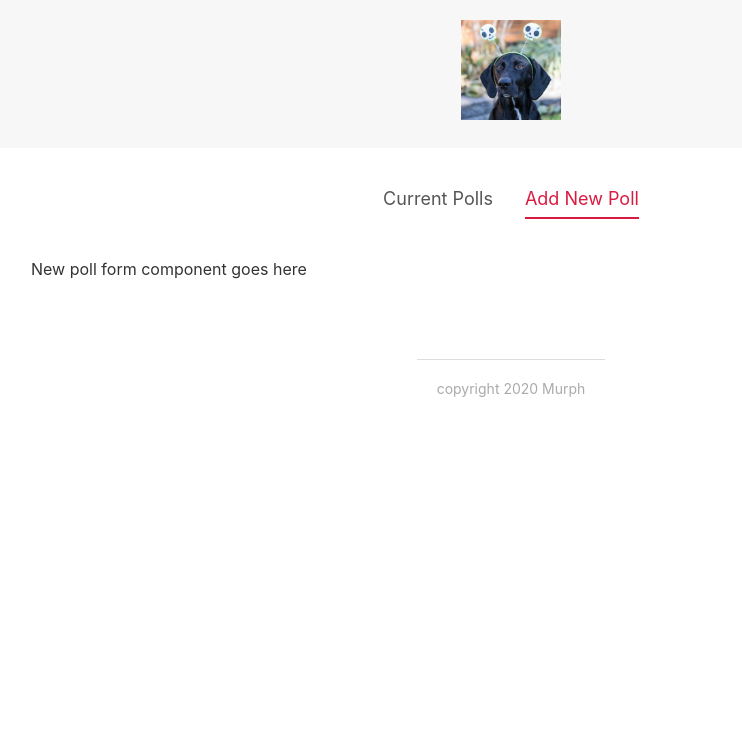
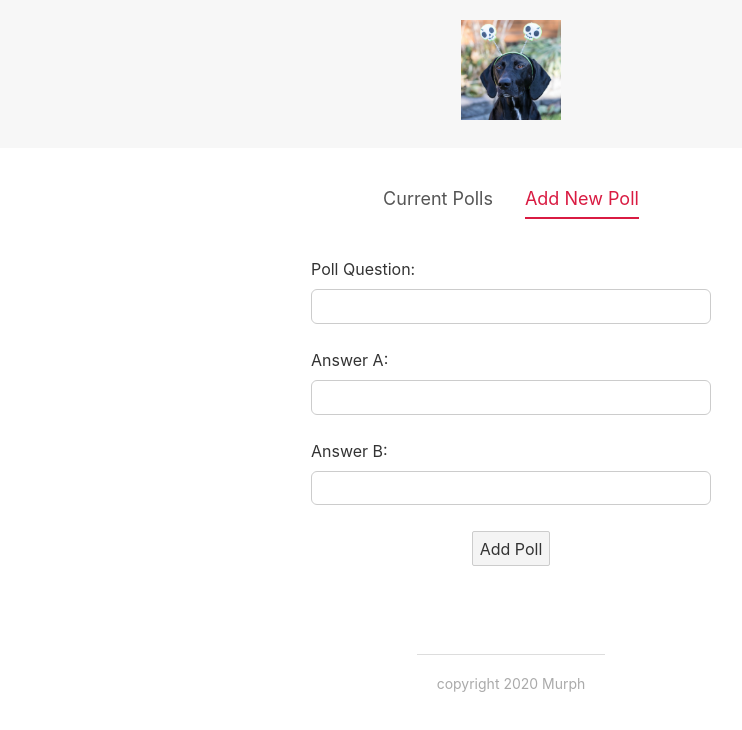
Before and after one commit to winklockm/svelte-app, a Svelte app: page / in a window 1280 px wide. Both pictures are taken after a click on the item "Add New Poll". Shown: the top 730 px of the page, without its empty margins (129-871 px from the left). Built offline with nearby package versions, Linux system fonts and the light colour scheme.

Commit message:
add CreatePollForm component

```diff
--- a/src/App.svelte
+++ b/src/App.svelte
@@ -2,6 +2,7 @@
 	import Header from './components/Header.svelte';
 	import Footer from './components/Footer.svelte';
 	import Tabs from './shared/Tabs.svelte';
+	import CreatePollForm from './components/CreatePollForm.svelte';
 
 	// tabs
 	let items = ['Current Polls', 'Add New Poll'];
@@ -20,7 +21,7 @@
 	{#if activeItem === 'Current Polls'}
 		<p>Poll list component goes here</p>
 	{:else if activeItem === 'Add New Poll'}
-		<p>New poll form component goes here</p>
+		<CreatePollForm />
 	{/if}
 </main>
 <Footer />
--- /dev/null
+++ b/src/components/CreatePollForm.svelte
@@ -0,0 +1,45 @@
+<script>
+    // instead of creating a separate variable for each input create an object with properties for each input
+    let fields = { question: '', answerA: '', answerB: '' };
+
+    const handleSubmit = () => {
+        console.log(fields);
+    }
+</script>
+
+<form on:submit|preventDefault={handleSubmit}>
+    <div class="form-field">
+        <label for="question">Poll Question:</label>
+        <input type="text" id="question" bind:value={fields.question}>
+    </div>
+
+    <div class="form-field">
+        <label for="answer-a">Answer A:</label>
+        <input type="text" id="answer-a" bind:value={fields.answerA}>
+    </div>
+
+    <div class="form-field">
+        <label for="answer-b">Answer B:</label>
+        <input type="text" id="answer-b" bind:value={fields.answerB}>
+    </div>
+    <button>Add Poll</button>
+</form>
+
+<style>
+    form {
+        width: 400px;
+        margin: 0 auto;
+        text-align: center;
+    }
+    .form-field{
+        margin: 18px auto;
+    }
+    input {
+        width: 100%;
+        border-radius: 6px;
+    }
+    label {
+        margin: 10px auto;
+        text-align: left;
+    }
+</style>
```
